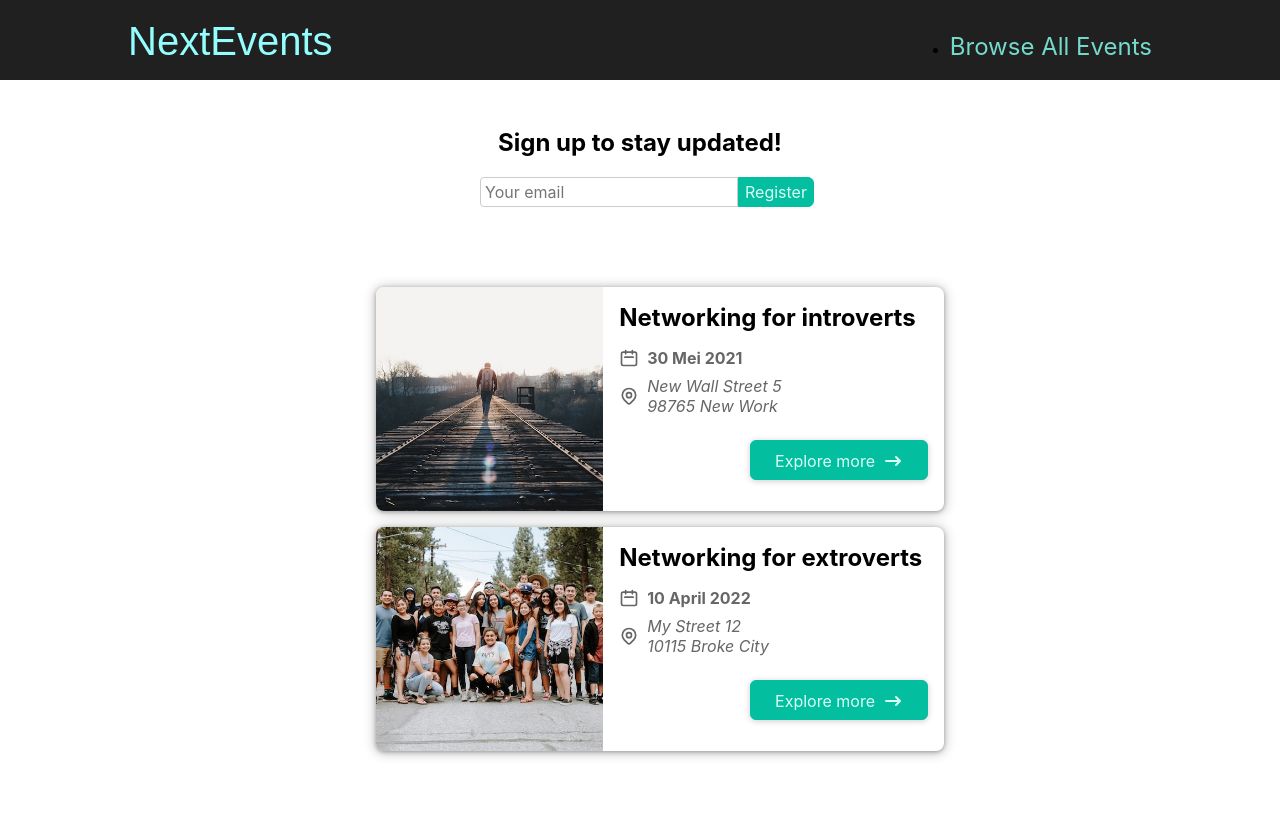
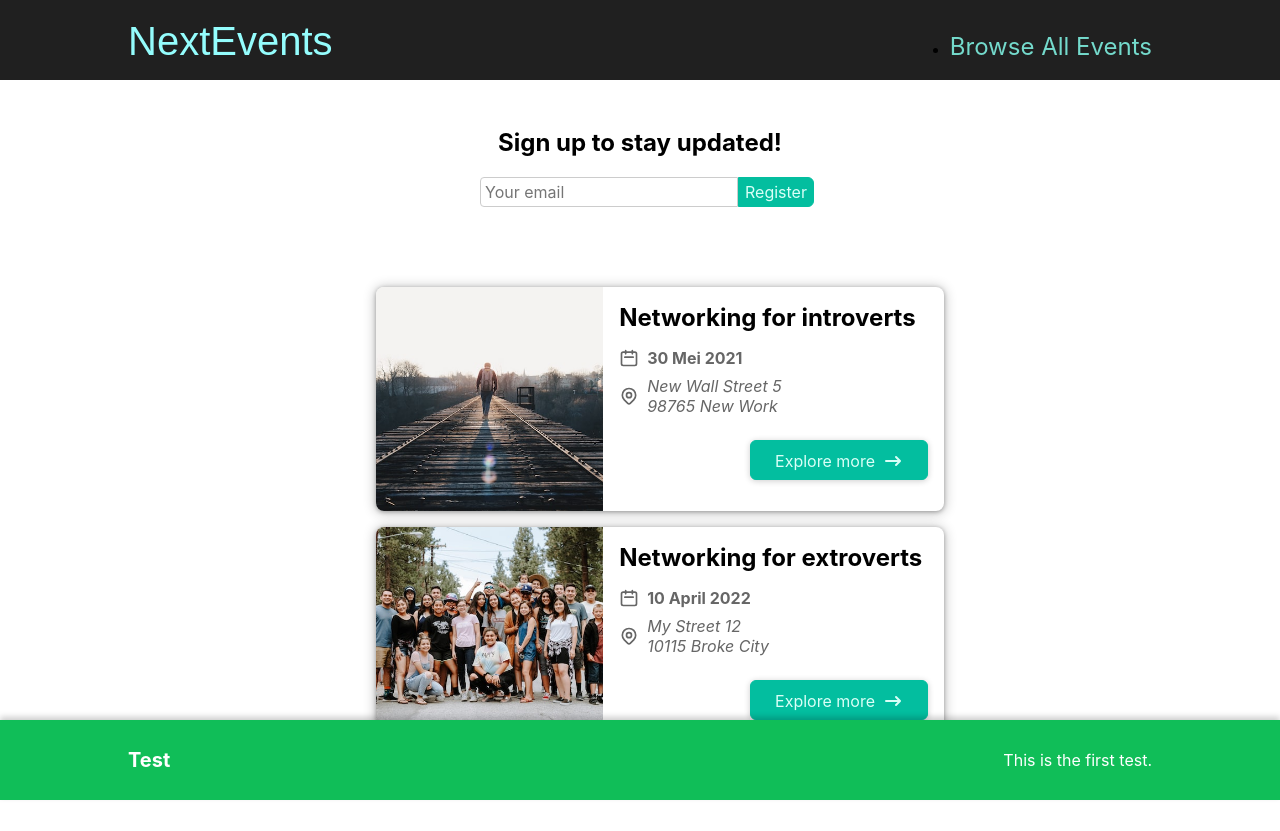
Before and after one commit to ngrwisnu/nextevents, a Next.js app: page / in a window 1280 px wide. Built offline with nearby package versions, Linux system fonts and the light colour scheme.

Commit message:
set up for implementing react context

```diff
--- /dev/null
+++ b/components/ui/notification.js
@@ -0,0 +1,35 @@
+// import { useContext } from "react";
+
+import classes from "./notification.module.css";
+// import NotificationContext from "../../store/notification-context";
+
+function Notification(props) {
+  //   const notificationCtx = useContext(NotificationContext);
+
+  const { title, message, status } = props;
+
+  let statusClasses = "";
+
+  if (status === "success") {
+    statusClasses = classes.success;
+  }
+
+  if (status === "error") {
+    statusClasses = classes.error;
+  }
+
+  if (status === "pending") {
+    statusClasses = classes.pending;
+  }
+
+  const activeClasses = `${classes.notification} ${statusClasses}`;
+
+  return (
+    <div className={activeClasses}>
+      <h2>{title}</h2>
+      <p>{message}</p>
+    </div>
+  );
+}
+
+export default Notification;
--- /dev/null
+++ b/components/ui/notification.module.css
@@ -0,0 +1,32 @@
+.notification {
+  position: fixed;
+  bottom: 0;
+  left: 0;
+  height: 5rem;
+  width: 100%;
+  background-color: #1b1b1b;
+  display: flex;
+  justify-content: space-between;
+  align-items: center;
+  color: white;
+  padding: 0.5rem 10%;
+  box-shadow: 0 -3px 6px rgba(0, 0, 0, 0.2);
+}
+
+.notification h2 {
+  margin: 0;
+  font-size: 1.25rem;
+  color: white;
+}
+
+.pending {
+  background-color: #177cbe;
+}
+
+.success {
+  background-color: #10be58;
+}
+
+.error {
+  background-color: #e65035;
+}
--- a/pages/_app.js
+++ b/pages/_app.js
@@ -1,10 +1,16 @@
 import Layout from "../components/layout/layout";
+import Notification from "../components/ui/notification";
 import "../styles/globals.css";
 
 function MyApp({ Component, pageProps }) {
   return (
     <Layout>
       <Component {...pageProps} />
+      <Notification
+        title="Test"
+        message="This is the first test."
+        status="success"
+      />
     </Layout>
   );
 }
```
